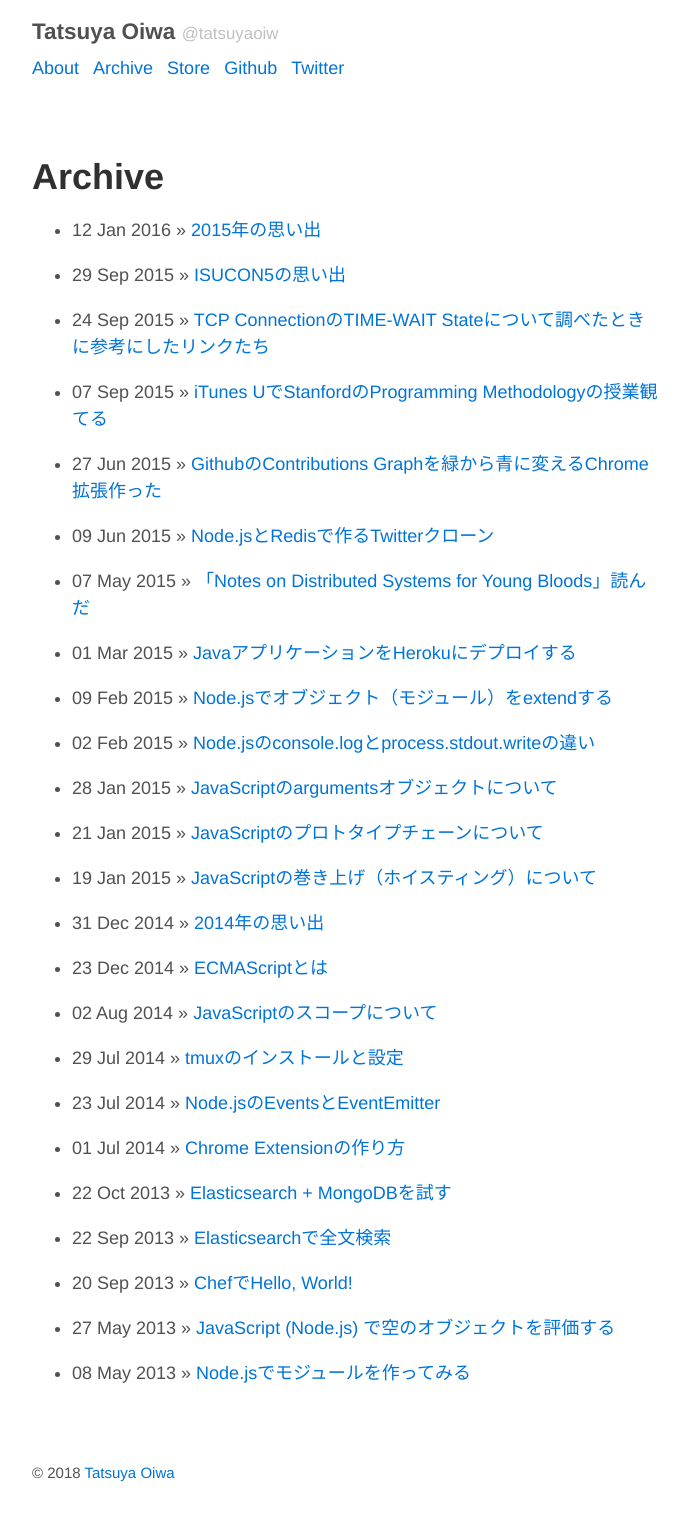
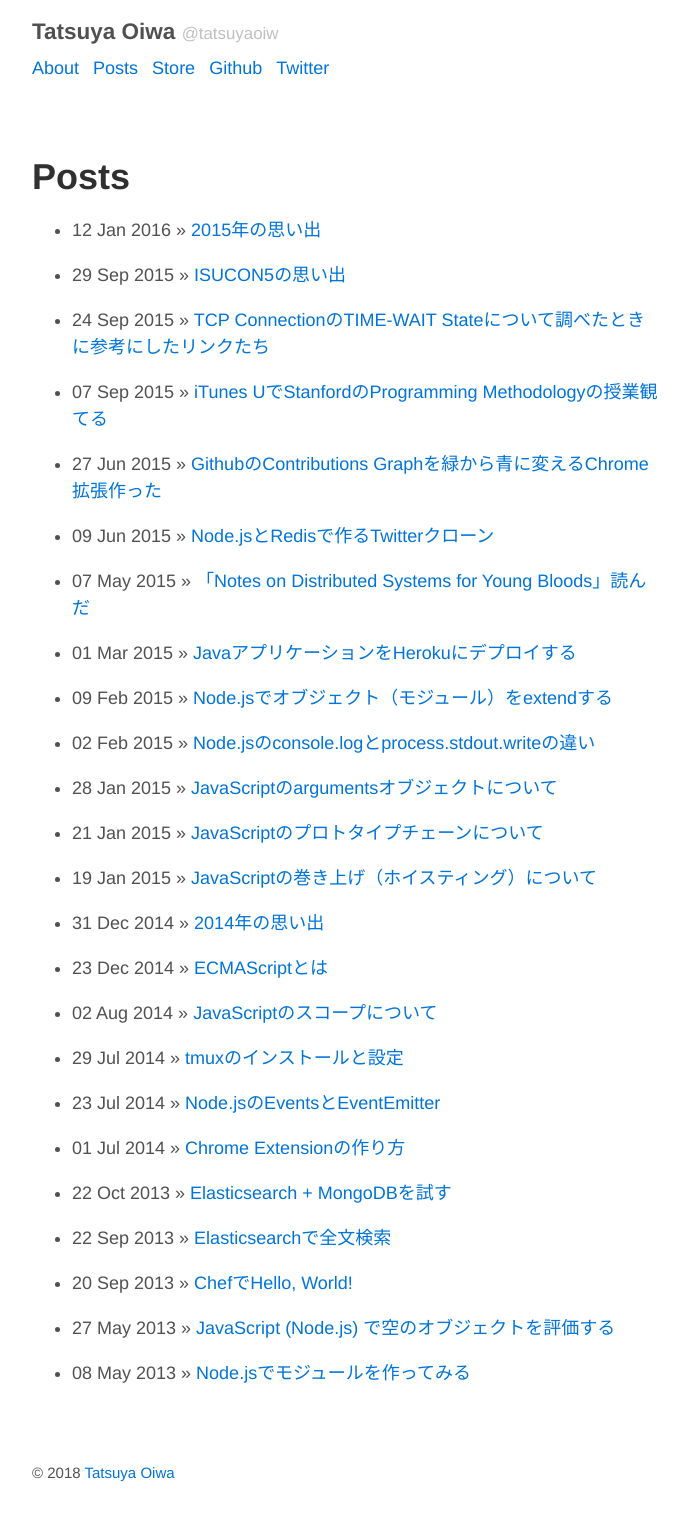
Before and after one commit to tatsuya/tatsuyaoiw.github.io, a Jekyll site: the page built from posts.md, in a window 1280 px wide. Shown: the whole page, without its empty margins (293-981 px from the left). Built offline with Jekyll 4.4.1, drawn with Linux system fonts in a browser that asks for light colours; comment, search, counter and statistics services are not loaded.

Commit message:
rename archive to posts

```diff
--- a/_layouts/default.html
+++ b/_layouts/default.html
@@ -13,7 +13,7 @@
         </h3>
         <ul class="nav">
           <li><a href="/about">About</a></li>
-          <li><a href="/archive">Archive</a></li>
+          <li><a href="/posts">Posts</a></li>
           <li><a href="/store">Store</a></li>
           <li><a href="https://github.com/tatsuyaoiw">Github</a></li>
           <li><a href="https://twitter.com/tatsuyaoiw">Twitter</a></li>
--- a/archive.md
+++ b/posts.md
@@ -1,6 +1,6 @@
 ---
 layout: page
-title: Archive
+title: Posts
 ---
 
 {% for post in site.posts %}
```
